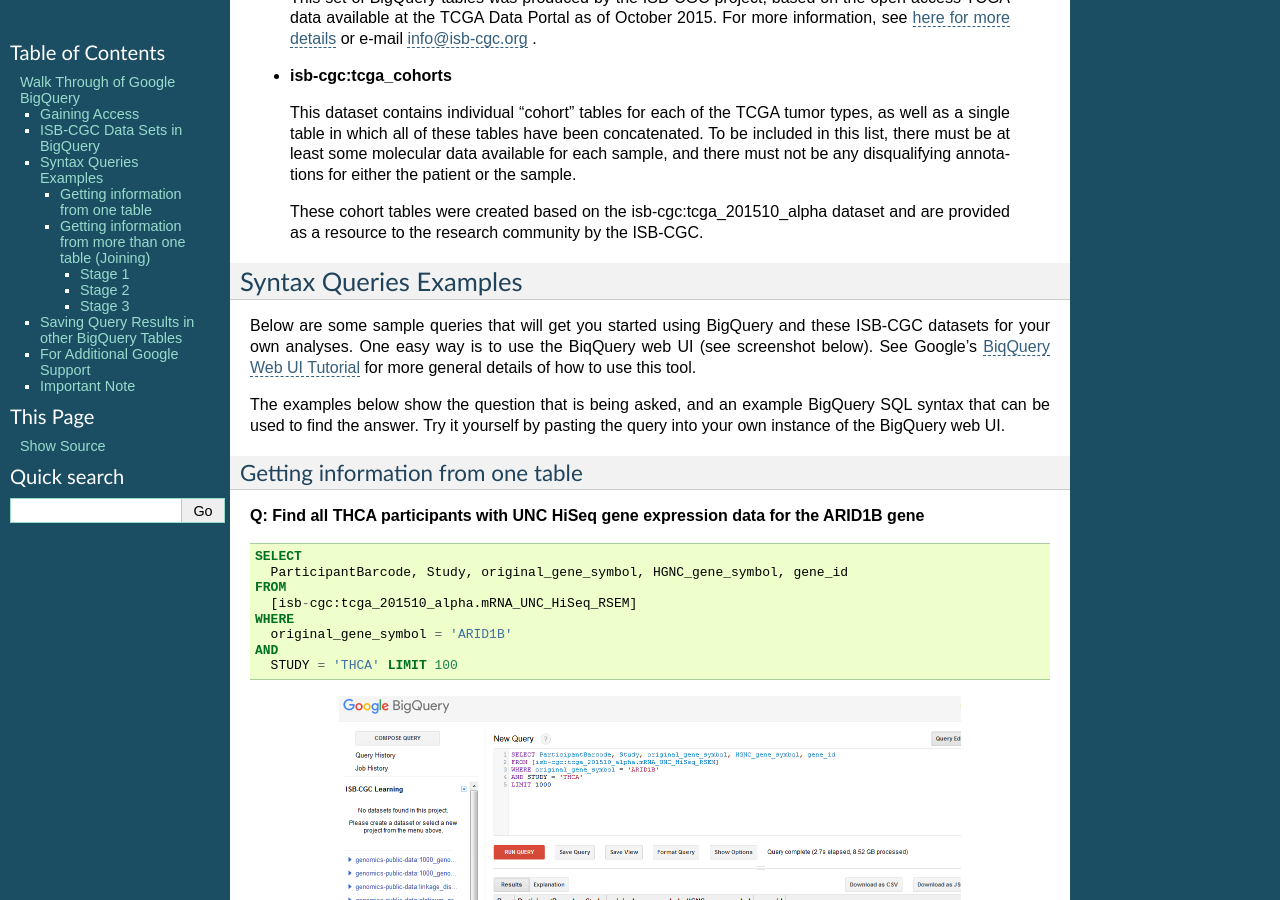
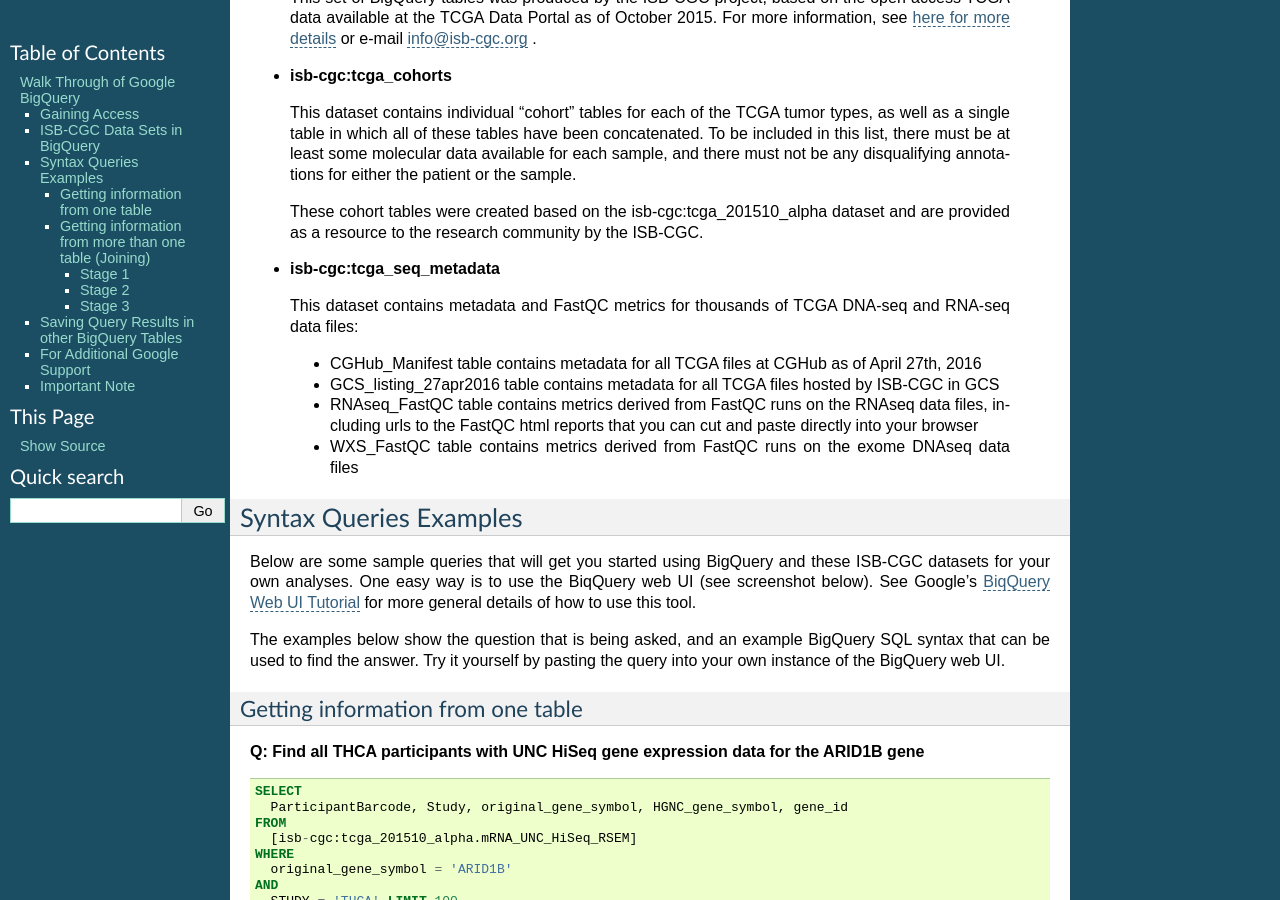
Before and after one commit to isb-cgc/readthedocs, a Sphinx documentation site: the page built from docs/source/sections/progapi/bigqueryGUI/WalkthroughOfGoogleBigQuery.rst, in a window 1280 px wide and 900 px high, scrolled down 988 px. Built offline with Sphinx 7.4.7, drawn with Linux system fonts in a browser that asks for light colours.

Commit message:
Update WalkthroughOfGoogleBigQuery.rst

```diff
--- a/docs/source/sections/progapi/bigqueryGUI/WalkthroughOfGoogleBigQuery.rst
+++ b/docs/source/sections/progapi/bigqueryGUI/WalkthroughOfGoogleBigQuery.rst
@@ -40,6 +40,15 @@ Below are the list of ISB-CGC hosted data sets that can be accessed once you hav
  This dataset contains individual "cohort" tables for each of the TCGA tumor types, as well as a single table in which all of these tables have been concatenated.  To be included in this list, there must be at least some molecular data available for each sample, and there must not be any disqualifying annotations for either the patient or the sample.
 
  These cohort tables were created based on the isb-cgc:tcga_201510_alpha dataset and are provided as a resource to the research community by the ISB-CGC.
+
+* **isb-cgc:tcga_seq_metadata**
+
+ This dataset contains metadata and FastQC metrics for thousands of TCGA DNA-seq and RNA-seq data files:
+
+ * CGHub_Manifest table contains metadata for all TCGA files at CGHub as of April 27th, 2016
+ * GCS_listing_27apr2016 table contains metadata for all TCGA files hosted by ISB-CGC in GCS
+ * RNAseq_FastQC table contains metrics derived from FastQC runs on the RNAseq data files, including urls to the FastQC html reports that you can cut and paste directly into your browser
+ * WXS_FastQC table contains metrics derived from FastQC runs on the exome DNAseq data files
 
 
 ************************
```
